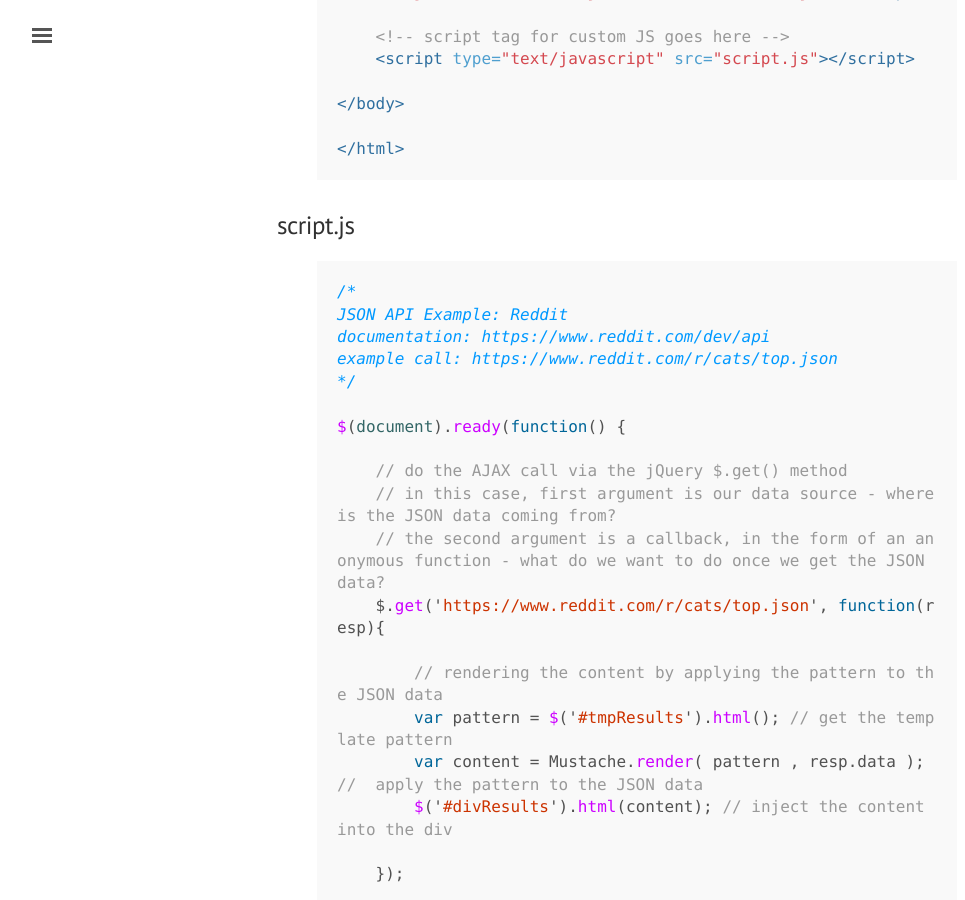
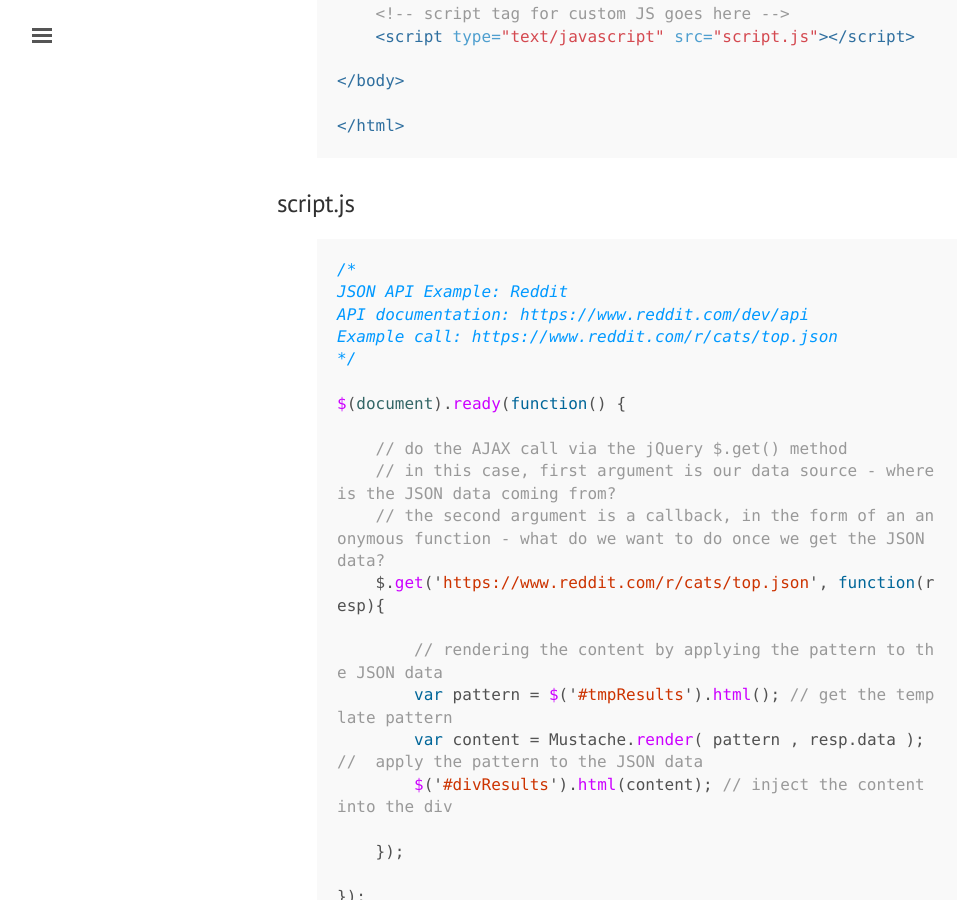
Before and after one commit to MississaugaCoding/mississaugacoding.github.io, a Jekyll site: the page built from _posts/2016-01-19-html-css-js-json-apis.md, in a window 1280 px wide and 900 px high, scrolled down 2250 px. Shown: the whole window, without its empty margins (3-968 px from the left). Built offline with Jekyll 4.4.1, drawn with Linux system fonts in a browser that asks for light colours; comment, search, counter and statistics services are not loaded.

Commit message:
updated post for session 18

```diff
--- a/_posts/2016-01-19-html-css-js-json-apis.md
+++ b/_posts/2016-01-19-html-css-js-json-apis.md
@@ -14,7 +14,6 @@
 
 ###index.html
 {% highlight html %}
-<!doctype html>
 <!doctype html>
 <html>
 
@@ -87,8 +86,8 @@
 {% highlight javascript %}
 /*
 JSON API Example: Reddit
-documentation: https://www.reddit.com/dev/api
-example call: https://www.reddit.com/r/cats/top.json
+API documentation: https://www.reddit.com/dev/api
+Example call: https://www.reddit.com/r/cats/top.json
 */
 
 $(document).ready(function() {
```
